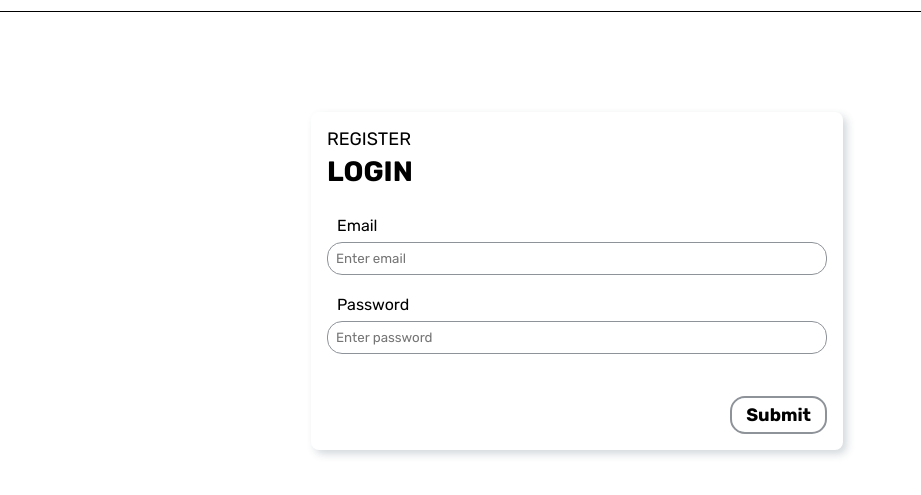
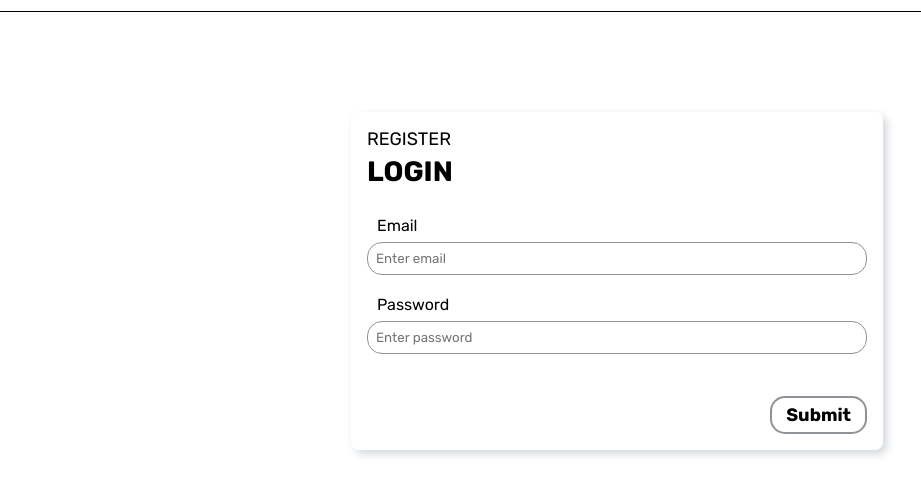
Before and after one commit to tanichk4/finaljsproject, a plain HTML site: page index.html in a window 1280 px wide. Shown: the part 57-552 px from the top of the page, without its empty margins (23-944 px from the left). Drawn offline with nearby package versions, Linux system fonts and the light colour scheme.

Commit message:
Update main.css

```diff
--- a/main.css
+++ b/main.css
@@ -7,6 +7,10 @@
 
 .header {
     border-bottom: 1px solid black;
+}
+
+.container {
+  margin: 0 auto;
 }
 
 .header-controls {
```
